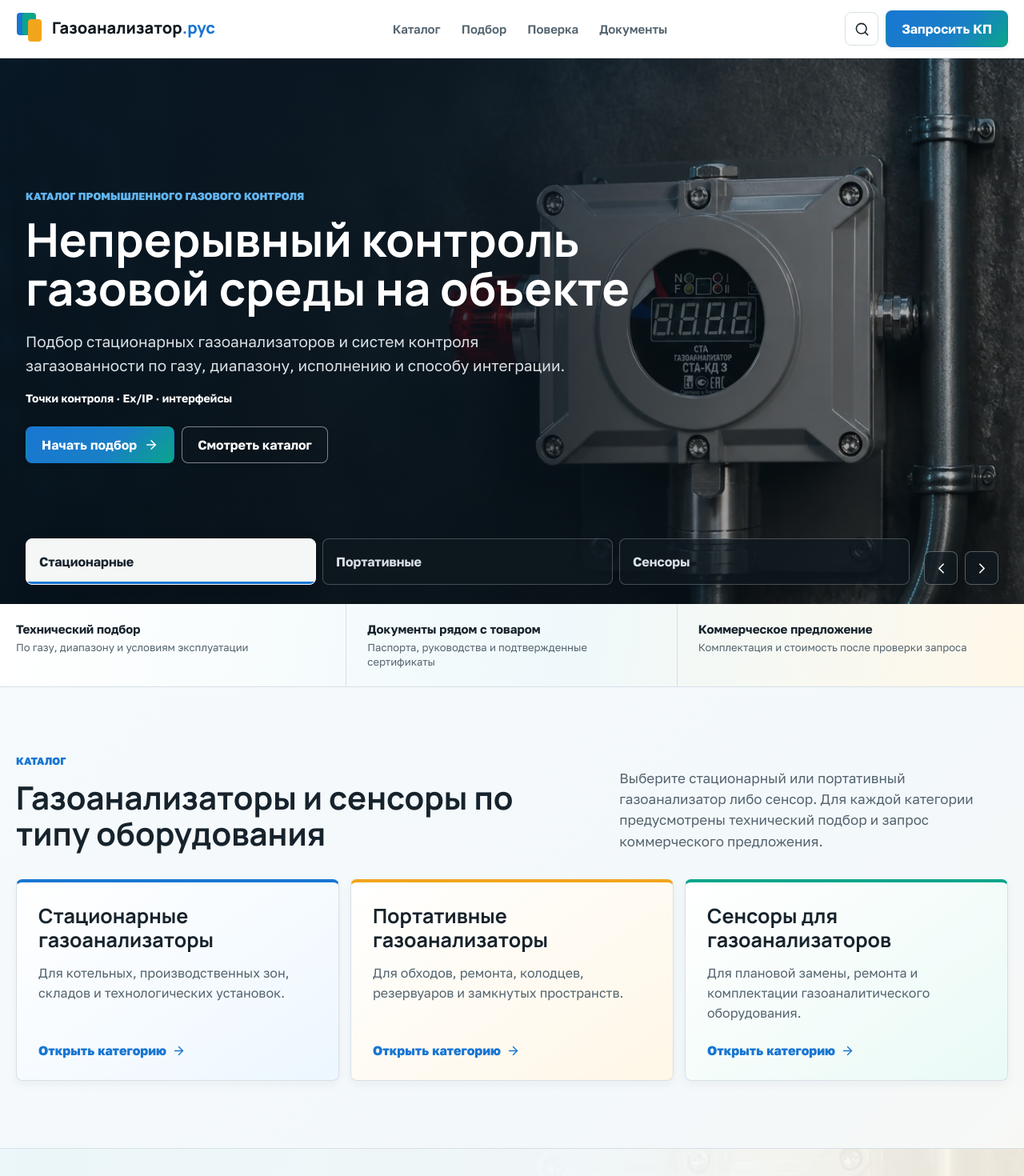
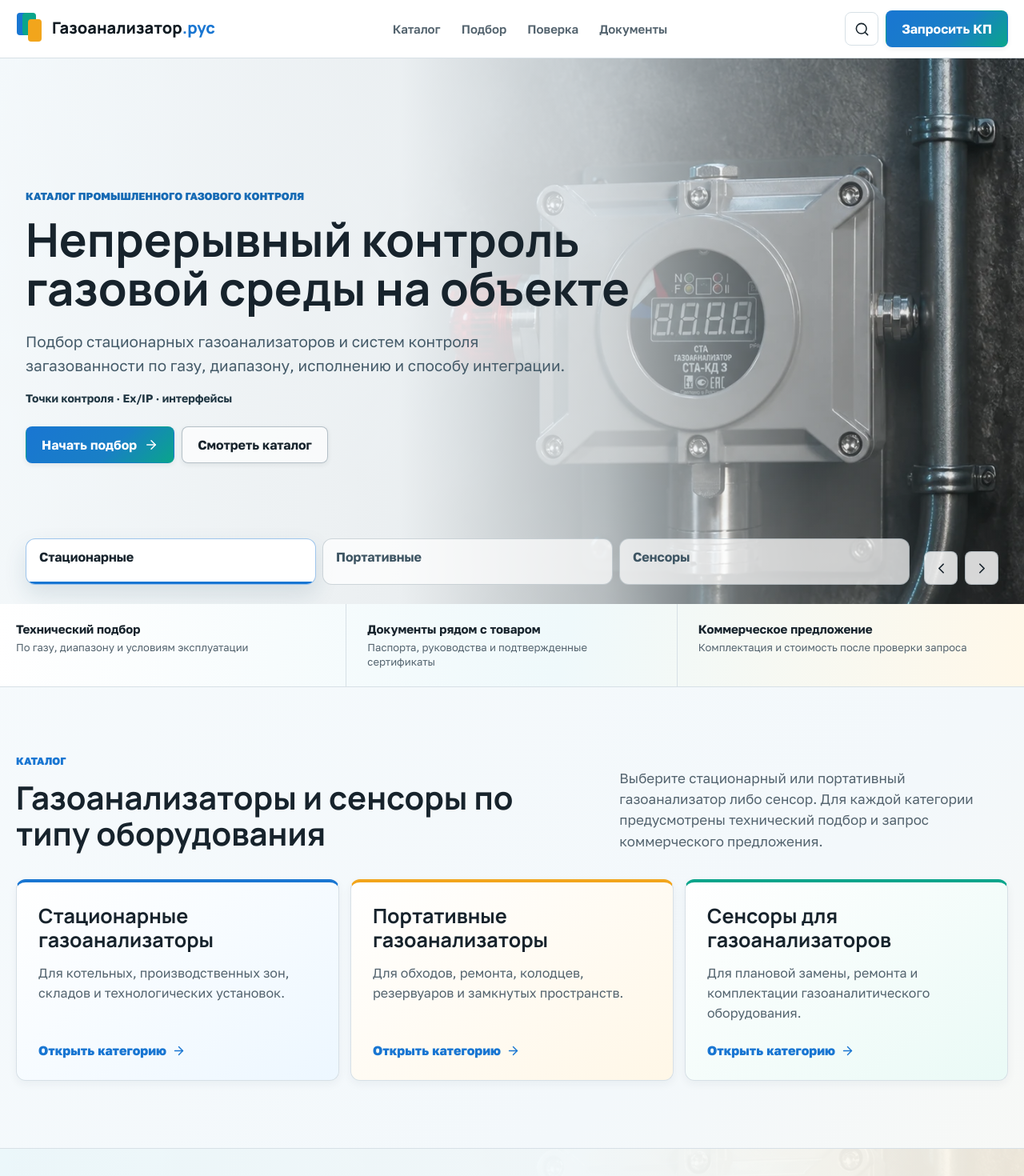
Before and after one commit to justGoty/gazrus-wordpress-local, a Next.js app in the folder web/: page / in a window 1280 px wide. Shown: the top 1470 px of the page at 80% size. Built offline with nearby package versions, Linux system fonts and the light colour scheme.

Commit message:
Refine catalog cards and hero controls

```diff
--- a/web/src/app/globals.css
+++ b/web/src/app/globals.css
@@ -9,7 +9,10 @@
   --line: #d7e0e6;
   --dark: #101a20;
   --dark-soft: #1c2a32;
-  --radius: 8px;
+  --radius-control: 8px;
+  --radius-card: 12px;
+  --radius-media: 16px;
+  --radius: var(--radius-card);
   --content: 1240px;
 }
 
@@ -178,7 +181,7 @@ img {
   display: inline-flex;
   align-items: center;
   justify-content: center;
-  border-radius: var(--radius);
+  border-radius: var(--radius-control);
   font-weight: 700;
   text-decoration: none;
   cursor: pointer;
@@ -271,8 +274,17 @@ img {
   height: calc(100svh - 118px);
   max-height: 800px;
   overflow: hidden;
-  background: var(--dark);
-  color: #ffffff;
+  background: #eaf3f8;
+  color: var(--ink);
+}
+
+.hero-radio {
+  position: absolute;
+  width: 1px;
+  height: 1px;
+  overflow: hidden;
+  opacity: 0;
+  pointer-events: none;
 }
 
 .hero-media,
@@ -292,7 +304,9 @@ img {
   transition: opacity 420ms ease, transform 560ms ease;
 }
 
-.hero-image[data-active="true"] {
+.hero:has(#hero-category-stationary:checked) .hero-image[data-slide="stationary"],
+.hero:has(#hero-category-portable:checked) .hero-image[data-slide="portable"],
+.hero:has(#hero-category-sensors:checked) .hero-image[data-slide="sensors"] {
   opacity: 1;
   transform: scale(1);
 }
@@ -304,8 +318,8 @@ img {
 
 .hero-shade {
   background:
-    linear-gradient(90deg, rgba(7, 18, 27, 0.9) 0%, rgba(7, 18, 27, 0.78) 43%, rgba(7, 18, 27, 0.38) 72%, rgba(7, 18, 27, 0.22) 100%),
-    linear-gradient(140deg, rgba(25, 118, 210, 0.28), transparent 48%);
+    linear-gradient(90deg, rgba(248, 252, 254, 0.98) 0%, rgba(248, 252, 254, 0.94) 39%, rgba(244, 250, 253, 0.73) 59%, rgba(227, 241, 248, 0.24) 79%, rgba(10, 25, 34, 0.08) 100%),
+    linear-gradient(145deg, rgba(25, 118, 210, 0.12), transparent 52%);
 }
 
 .hero-inner {
@@ -332,7 +346,16 @@ img {
   transition: opacity 300ms ease, transform 360ms ease, visibility 0s linear 360ms;
 }
 
-.hero-copy[data-active="true"] {
+.hero:has(.hero-radio:checked) .hero-copy {
+  pointer-events: none;
+  opacity: 0;
+  visibility: hidden;
+  transform: translateY(12px);
+}
+
+.hero:has(#hero-category-stationary:checked) .hero-copy[data-slide="stationary"],
+.hero:has(#hero-category-portable:checked) .hero-copy[data-slide="portable"],
+.hero:has(#hero-category-sensors:checked) .hero-copy[data-slide="sensors"] {
   pointer-events: auto;
   opacity: 1;
   visibility: visible;
@@ -350,15 +373,15 @@ img {
 }
 
 .eyebrow-blue {
-  color: #61b4ee;
+  color: #176bb5;
 }
 
 .eyebrow-amber {
-  color: #ffc35e;
+  color: #a66300;
 }
 
 .eyebrow-teal {
-  color: #57d4bf;
+  color: #087966;
 }
 
 .hero-copy h2,
@@ -380,14 +403,14 @@ img {
 .hero-description {
   max-width: 690px;
   margin: 22px 0 0;
-  color: #d9e1e5;
+  color: #455b69;
   font-size: 19px;
   line-height: 1.55;
 }
 
 .hero-focus {
   margin: 18px 0 0;
-  color: #ffffff;
+  color: #213743;
   font-size: 14px;
   font-weight: 700;
 }
@@ -417,9 +440,10 @@ img {
   padding: 12px 16px;
   overflow: hidden;
   border: 1px solid rgba(255, 255, 255, 0.24);
-  border-radius: var(--radius);
-  background: rgba(16, 26, 32, 0.72);
-  color: #d8e0e4;
+  border-color: rgba(48, 78, 96, 0.22);
+  border-radius: var(--radius-card);
+  background: rgba(255, 255, 255, 0.72);
+  color: #3e5563;
   font-weight: 700;
   text-align: left;
   cursor: pointer;
@@ -449,17 +473,32 @@ img {
 }
 
 .hero-tab[data-active="true"] {
-  background: rgba(255, 255, 255, 0.96);
+  background: #ffffff;
   color: var(--ink);
-  border-color: #ffffff;
-  box-shadow: 0 10px 22px rgba(0, 0, 0, 0.17);
+  border-color: rgba(25, 118, 210, 0.42);
+  box-shadow: 0 12px 28px rgba(29, 75, 102, 0.13);
 }
 
 .hero-tab:hover:not([data-active="true"]),
 .hero-tab:focus-visible:not([data-active="true"]) {
-  border-color: rgba(255, 255, 255, 0.74);
-  background: rgba(23, 42, 52, 0.9);
+  border-color: rgba(25, 118, 210, 0.48);
+  background: rgba(255, 255, 255, 0.94);
   transform: translateY(-2px);
+}
+
+.hero:has(#hero-category-stationary:checked) .hero-tab[for="hero-category-stationary"],
+.hero:has(#hero-category-portable:checked) .hero-tab[for="hero-category-portable"],
+.hero:has(#hero-category-sensors:checked) .hero-tab[for="hero-category-sensors"] {
+  background: #ffffff;
+  color: var(--ink);
+  border-color: rgba(25, 118, 210, 0.42);
+  box-shadow: 0 12px 28px rgba(29, 75, 102, 0.13);
+}
+
+.hero:has(#hero-category-stationary:checked) .hero-tab[for="hero-category-stationary"]::after,
+.hero:has(#hero-category-portable:checked) .hero-tab[for="hero-category-portable"]::after,
+.hero:has(#hero-category-sensors:checked) .hero-tab[for="hero-category-sensors"]::after {
+  opacity: 1;
 }
 
 .hero-tab[data-active="true"]::after {
@@ -467,16 +506,30 @@ img {
 }
 
 .icon-button-inverse {
-  border-color: rgba(255, 255, 255, 0.3);
-  background: rgba(16, 26, 32, 0.72);
-  color: #ffffff;
+  border-color: rgba(48, 78, 96, 0.25);
+  background: rgba(255, 255, 255, 0.82);
+  color: var(--ink);
 }
 
 .icon-button-inverse:hover,
 .icon-button-inverse:focus-visible {
-  color: #ffffff;
-  border-color: #ffffff;
-  background: rgba(16, 26, 32, 0.95);
+  color: var(--blue);
+  border-color: var(--blue);
+  background: #ffffff;
+}
+
+.hero .button-ghost {
+  color: var(--ink);
+  border-color: rgba(48, 78, 96, 0.34);
+  background: rgba(255, 255, 255, 0.66);
+}
+
+.hero .button-ghost:hover,
+.hero .button-ghost:focus-visible {
+  color: var(--blue);
+  border-color: var(--blue);
+  background: #ffffff;
+  box-shadow: 0 10px 22px rgba(29, 75, 102, 0.14);
 }
 
 .trust-strip {
@@ -691,7 +744,7 @@ img {
   min-height: 46px;
   padding: 0 34px 0 12px;
   border: 1px solid var(--line);
-  border-radius: 6px;
+  border-radius: var(--radius-control);
   background: #ffffff;
   color: var(--ink);
 }
@@ -873,7 +926,7 @@ img {
   width: 100%;
   min-height: 44px;
   border: 1px solid var(--line);
-  border-radius: 4px;
+  border-radius: var(--radius-control);
   background: #ffffff;
 }
 
@@ -905,7 +958,7 @@ img {
   gap: 7px;
   min-height: 40px;
   border: 1px solid var(--line);
-  border-radius: 4px;
+  border-radius: var(--radius-control);
   background: #ffffff;
   color: var(--ink-soft);
   font-weight: 700;
@@ -937,7 +990,7 @@ img {
   min-height: 42px;
   padding: 8px 11px;
   border: 1px solid transparent;
-  border-radius: 4px;
+  border-radius: var(--radius-control);
   background: transparent;
   color: var(--ink-soft);
   font-size: 13px;
@@ -980,7 +1033,7 @@ img {
   min-width: 0;
   overflow: hidden;
   border: 1px solid var(--line);
-  border-radius: var(--radius);
+  border-radius: var(--radius-card);
   background: var(--surface);
   box-shadow: 0 4px 12px rgba(21, 43, 56, 0.05);
   transition: border-color 180ms ease, box-shadow 180ms ease, transform 180ms ease;
@@ -994,8 +1047,11 @@ img {
 
 .product-card-accent {
   position: absolute;
-  inset: 0 auto 0 0;
-  width: 4px;
+  top: 22px;
+  left: 22px;
+  z-index: 2;
+  width: 28px;
+  height: 2px;
 }
 
 .product-card-accent-blue {
@@ -1011,9 +1067,10 @@ img {
 }
 
 .product-card-media {
-  aspect-ratio: 16 / 10;
-  padding: 18px;
-  background: #ffffff;
+  display: block;
+  aspect-ratio: 3 / 2;
+  padding: 28px;
+  background: linear-gradient(145deg, #f3f8fc 0%, #eaf3f9 100%);
   border-bottom: 1px solid var(--line);
 }
 
@@ -1021,7 +1078,7 @@ img {
 .product-card-placeholder {
   width: 100%;
   height: 100%;
-  border-radius: 4px;
+  border-radius: var(--radius-control);
 }
 
 .product-card-image {
@@ -1031,6 +1088,12 @@ img {
 
 .product-card-image img {
   object-fit: contain;
+  mix-blend-mode: multiply;
+  transition: transform 300ms ease;
+}
+
+.product-card:hover .product-card-image img {
+  transform: scale(1.035);
 }
 
 .product-card-placeholder {
@@ -1063,6 +1126,47 @@ img {
   font-size: 23px;
   line-height: 1.2;
   letter-spacing: 0;
+}
+
+.product-card-chips {
+  display: flex;
+  flex-wrap: wrap;
+  gap: 8px;
+  margin: 15px 0 0;
+  padding: 0;
+  list-style: none;
+}
+
+.product-card-chip {
+  min-height: 32px;
+  display: inline-flex;
+  align-items: center;
+  padding: 5px 11px;
+  border: 1px solid #c9dbe5;
+  border-radius: var(--radius-control);
+  background: #f4f8fb;
+  color: #365365;
+  font-size: 12px;
+  font-weight: 750;
+}
+
+.product-card-chip-1 {
+  border-color: #efc9c9;
+  background: #fff3f2;
+  color: #a13232;
+}
+
+.product-card-chip-2 {
+  border-color: #c5d9ec;
+  background: #edf5fd;
+  color: #245b91;
+}
+
+.product-card-chip-3,
+.product-card-chip-4 {
+  border-color: #c5e0d8;
+  background: #eef8f4;
+  color: #236b5b;
 }
 
 .product-card-summary {
@@ -1195,14 +1299,14 @@ img {
   padding: 34px;
   background: #ffffff;
   border: 1px solid var(--line);
-  border-radius: var(--radius);
+  border-radius: var(--radius-media);
 }
 
 .product-gallery-image,
 .product-detail-placeholder {
   width: 100%;
   height: 100%;
-  border-radius: 4px;
+  border-radius: var(--radius-control);
 }
 
 .product-gallery-image {
@@ -1237,7 +1341,7 @@ img {
   cursor: pointer;
   background: #ffffff;
   border: 1px solid var(--line);
-  border-radius: 4px;
+  border-radius: var(--radius-control);
 }
 
 .product-gallery-thumbnails button:hover {
--- a/web/src/components/category-hero.tsx
+++ b/web/src/components/category-hero.tsx
@@ -27,7 +27,7 @@ export function CategoryHero({ pageHeading }: CategoryHeroProps) {
         {categories.map((category, index) => (
           <div
             className="hero-image"
-            data-active={index === activeIndex}
+            data-slide={category.id}
             key={category.id}
           >
             <Image
@@ -48,7 +48,7 @@ export function CategoryHero({ pageHeading }: CategoryHeroProps) {
           {categories.map((category, index) => (
             <article
               className="hero-copy"
-              data-active={index === activeIndex}
+              data-slide={category.id}
               aria-hidden={index !== activeIndex}
               key={category.id}
             >
@@ -74,17 +74,27 @@ export function CategoryHero({ pageHeading }: CategoryHeroProps) {
         <div className="hero-navigation">
           <div className="hero-tabs" role="tablist" aria-label="Выбор направления">
             {categories.map((category, index) => (
-              <button
-                type="button"
+              <input
+                className="hero-radio"
+                type="radio"
+                name="hero-category"
+                id={`hero-category-${category.id}`}
+                checked={index === activeIndex}
+                onChange={() => setActiveIndex(index)}
+                key={`control-${category.id}`}
+              />
+            ))}
+            {categories.map((category, index) => (
+              <label
                 role="tab"
                 aria-selected={index === activeIndex}
                 className={`hero-tab hero-tab-${category.accent}`}
                 data-active={index === activeIndex}
+                htmlFor={`hero-category-${category.id}`}
                 key={category.id}
-                onClick={() => setActiveIndex(index)}
               >
                 {category.label}
-              </button>
+              </label>
             ))}
           </div>
 
```
Also changed, not shown: web/src/components/product-card.tsx (+41 -2 lines), 1 other file (tests, documents, lock files or other folders).
